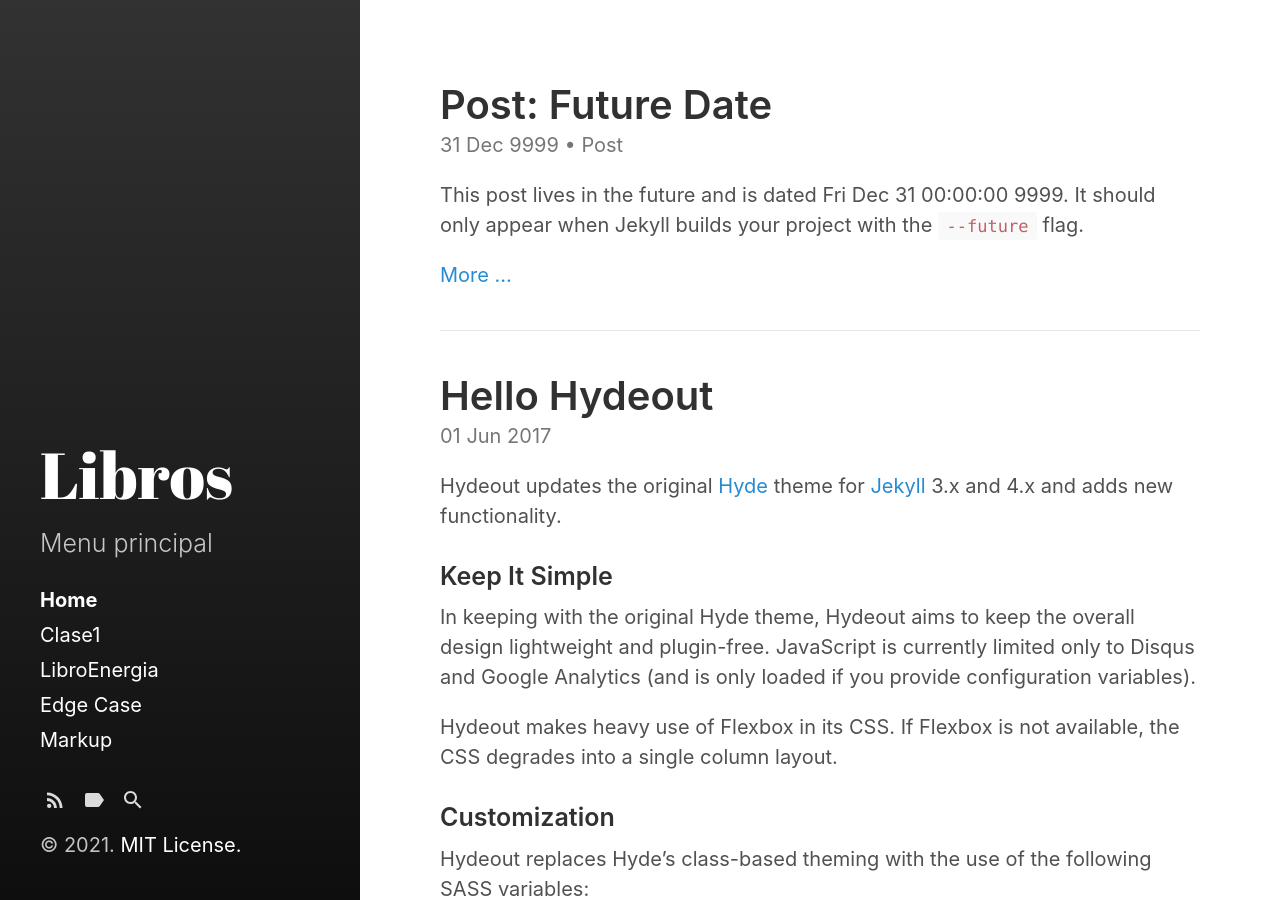
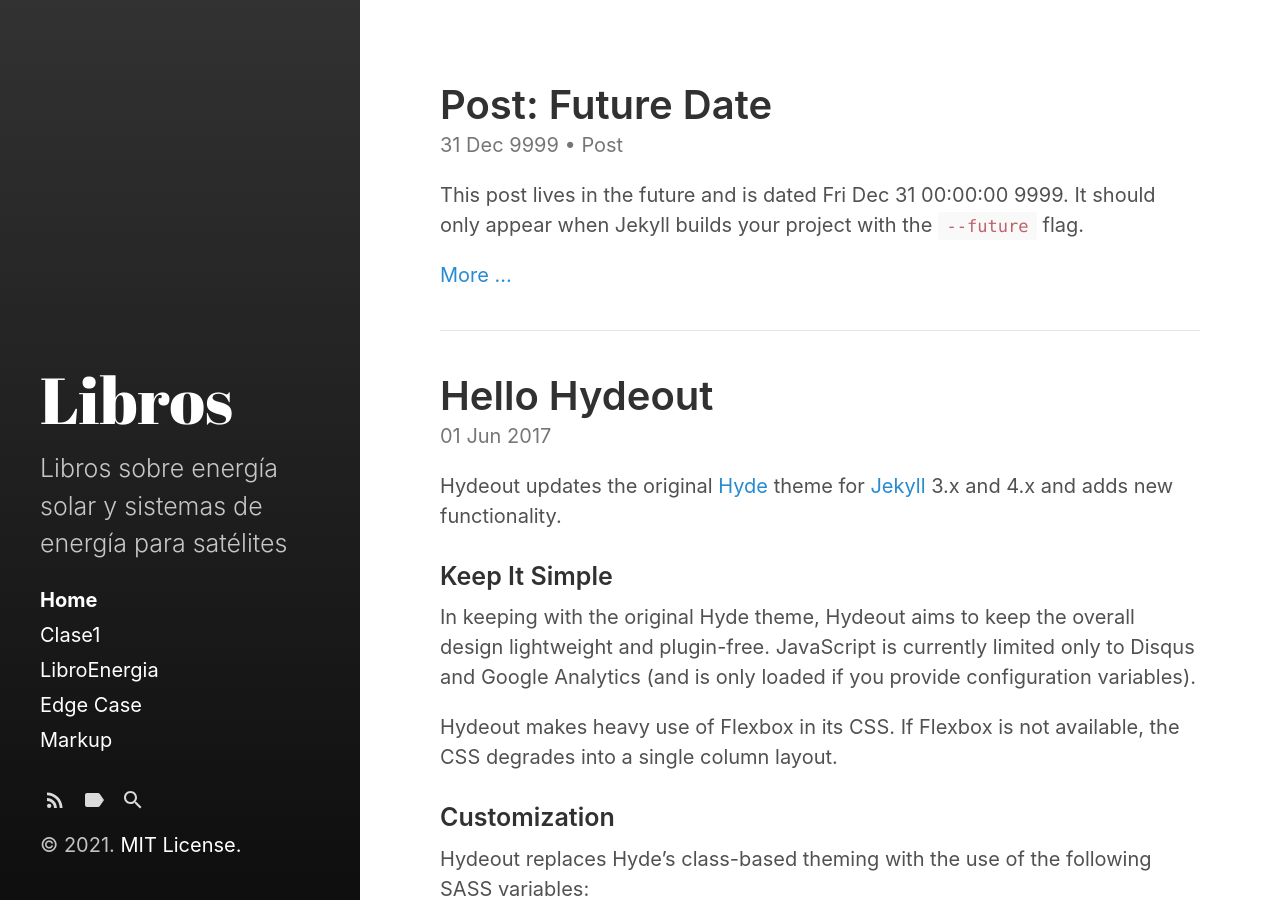
Before and after one commit to jesusdgonzalez/jesusdgonzalez, a Jekyll site: the page built from index.html, in a window 1280 px wide and 900 px high. Built offline with Jekyll 4.4.1, drawn with Linux system fonts in a browser that asks for light colours; the list of posts is cut into pages by our own code.

Commit message:
Update name and description

```diff
--- a/_config.yml
+++ b/_config.yml
@@ -4,8 +4,8 @@
 
 # Setup
 title:            Libros
-tagline:          'A Jekyll theme'
-description:      'Menu principal'
+tagline:          'Libros Jesús González Llorente'
+description:      'Libros sobre energía solar y sistemas de energía para satélites'
 url:              https://jesusdgonzalez.github.io
 baseurl:          '/'
                   # the optional subpath of your site, e.g. "/blog"
```
